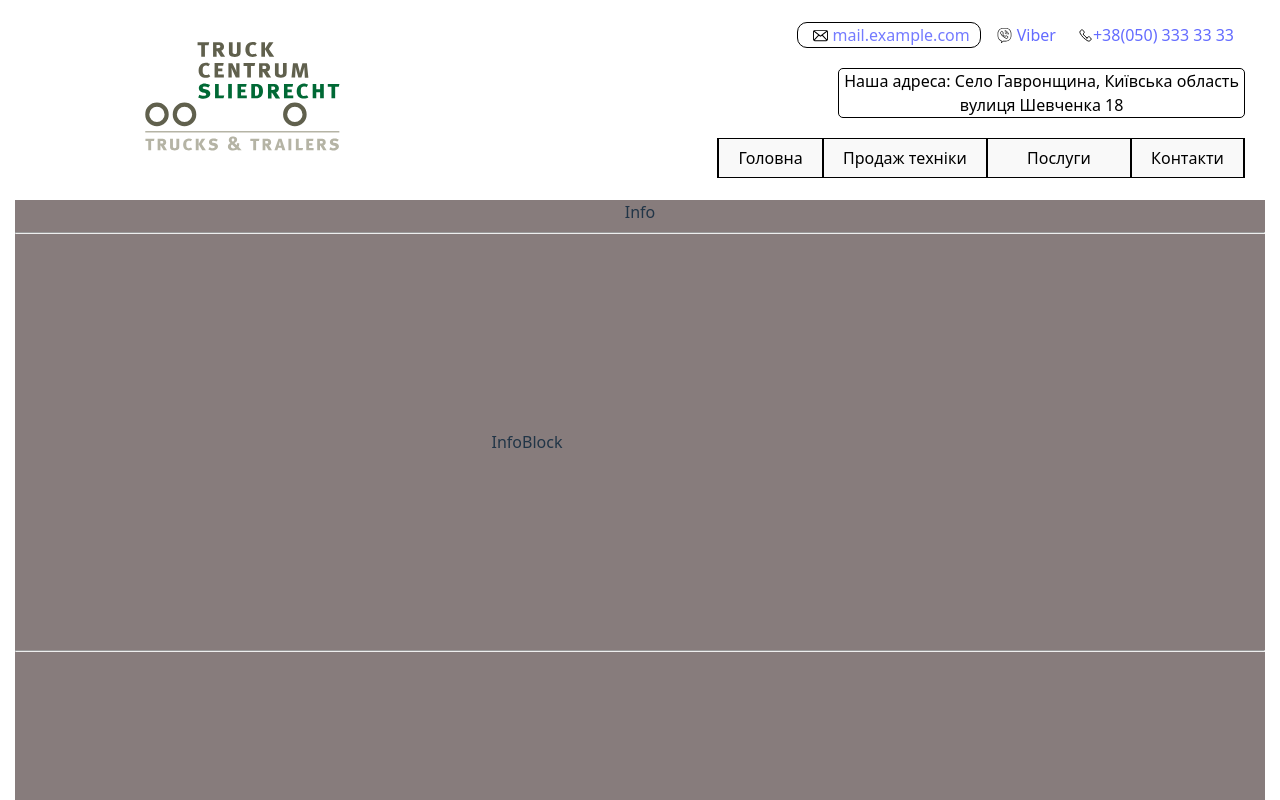
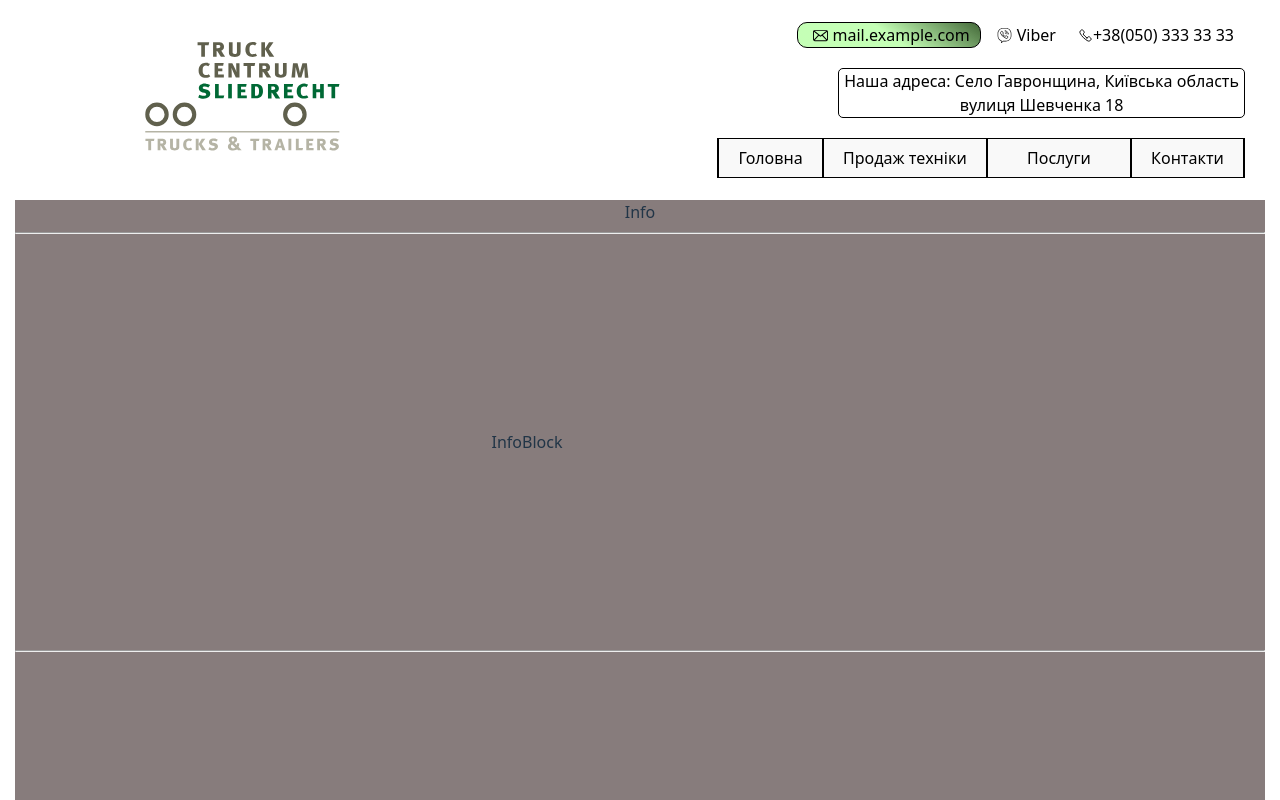
Before and after one commit to AndriyBilous/project-trucks-react, a React (Vite) app: page / in a window 1280 px wide. In both pictures the pointer is over the element "mail.example.com". Shown: the top 800 px of the page. Built offline with nearby package versions, Linux system fonts and the light colour scheme.

Commit message:
Make adjustments for contacts and logo

```diff
--- a/src/components/HeaderPageComponent/HeaderPageComponent.css
+++ b/src/components/HeaderPageComponent/HeaderPageComponent.css
@@ -57,7 +57,7 @@
   border: #000000 solid 1px;
   border-radius: 10px;
   /* background-color: #f7f7f7; */
-  /* background: linear-gradient(rgb(67, 104, 56), #f8f8f8 20%); */
+  background: linear-gradient(215deg, rgb(67, 104, 56), #33ff0049 50%);
 }
 
 .contacts__item {
@@ -66,6 +66,11 @@
   flex-direction: row;
   flex-wrap: nowrap;
   align-items: center;
+  color: #000000;
+}
+
+.contacts__item:hover {
+  color: #000000;
 }
 
 .contacts__item:last-child {
```
